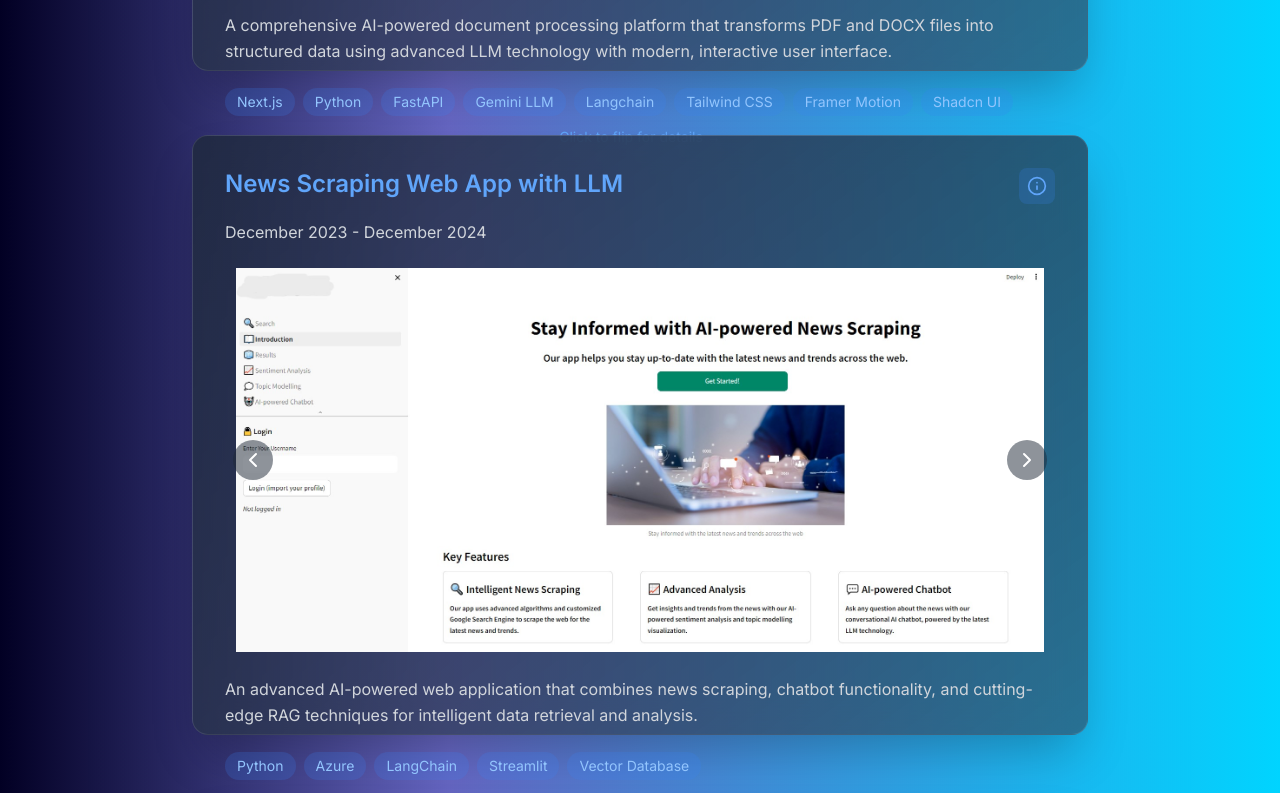
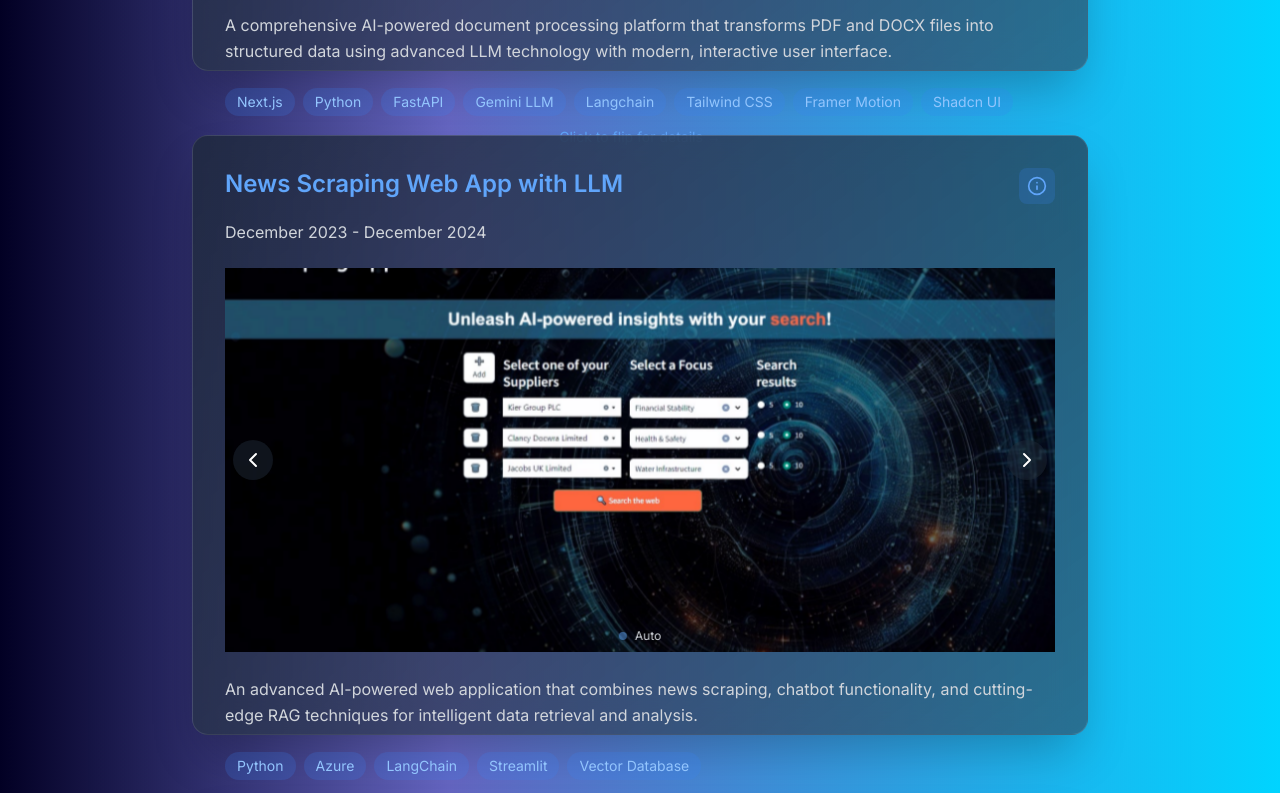
Before and after one commit to daniel1014/Next_portfolio, a Next.js app: page / in a window 1280 px wide. Shown: the part 4420-5213 px from the top of the page. Built offline with nearby package versions, Linux system fonts and the light colour scheme; no server answers.

Commit message:
Modify ProjectGallery to include auto-rotation and keyboard navigation features for enhanced user experience; update FlipCard component to use rotateX for 3D flipping effect; update .gitignore to exclude all markdown files.

```diff
--- a/components/FlipCard.tsx
+++ b/components/FlipCard.tsx
@@ -32,7 +32,7 @@ const FlipCard: React.FC<FlipCardProps> = ({ project }) => {
     <div className="relative h-[600px] w-full perspective-1000 z-0" style={{ transformStyle: 'preserve-3d' }}>
       <motion.div
         className="relative w-full h-full duration-700 transform-style-preserve-3d cursor-pointer"
-        animate={{ rotateY: isFlipped ? 180 : 0 }}
+        animate={{ rotateX: isFlipped ? 180 : 0 }}
         transition={{ duration: 0.7, ease: "easeInOut" }}
         onClick={() => setIsFlipped(!isFlipped)}
         style={{ transformStyle: 'preserve-3d' }}
@@ -40,8 +40,8 @@ const FlipCard: React.FC<FlipCardProps> = ({ project }) => {
         {/* Front of card */}
         <motion.div
           className="absolute inset-0 w-full h-full bg-card-gradient backdrop-blur-lg border border-white/10 rounded-2xl shadow-2xl p-8"
-          initial={{ rotateY: 0 }}
-          animate={{ rotateY: 0 }}
+          initial={{ rotateX: 0 }}
+          animate={{ rotateX: 0 }}
           whileHover={{ scale: 1.02 }}
           transition={{ duration: 0.3 }}
           style={{
@@ -96,8 +96,8 @@ const FlipCard: React.FC<FlipCardProps> = ({ project }) => {
         {/* Back of card */}
         <motion.div
           className="absolute inset-0 w-full h-full bg-gradient-to-br from-slate-800 to-slate-900 backdrop-blur-lg border border-purple-400/20 rounded-2xl shadow-2xl p-8"
-          initial={{ rotateY: 180 }}
-          animate={{ rotateY: 180 }}
+          initial={{ rotateX: 180 }}
+          animate={{ rotateX: 180 }}
           whileHover={{ scale: 1.02 }}
           transition={{ duration: 0.3 }}
           style={{
--- a/components/ProjectGallery.tsx
+++ b/components/ProjectGallery.tsx
@@ -1,19 +1,23 @@
-import React, { useState } from 'react';
+import React, { useState, useEffect, useRef } from 'react';
 import { ChevronLeft, ChevronRight, X } from 'lucide-react';
 import Image from 'next/image';
 
 const ProjectGallery: React.FC<{ images: string[] }> = ({ images }) => {
   const [currentImage, setCurrentImage] = useState(0);
   const [isModalOpen, setIsModalOpen] = useState(false);
+  const [isAutoRotating, setIsAutoRotating] = useState(true);
+  const intervalRef = useRef<NodeJS.Timeout | null>(null);
 
   const nextImage = (event: React.MouseEvent) => {
     event.stopPropagation();
-    setCurrentImage((prev) => (prev + 1) % images.length);
+    const nextIndex = (currentImage + 1) % images.length;
+    setCurrentImage(nextIndex);
   };
 
   const prevImage = (event: React.MouseEvent) => {
     event.stopPropagation();
-    setCurrentImage((prev) => (prev - 1 + images.length) % images.length);
+    const prevIndex = (currentImage - 1 + images.length) % images.length;
+    setCurrentImage(prevIndex);
   };
 
   const openModal = (event: React.MouseEvent) => {
@@ -26,31 +30,148 @@ const ProjectGallery: React.FC<{ images: string[] }> = ({ images }) => {
     setIsModalOpen(false);
   };
 
+  // Auto-rotation effect
+  useEffect(() => {
+    if (isAutoRotating && !isModalOpen) {
+      intervalRef.current = setInterval(() => {
+        setCurrentImage(prev => (prev + 1) % images.length);
+      }, 4000); // Slower rotation for better horizontal viewing (4 seconds)
+    } else {
+      if (intervalRef.current) {
+        clearInterval(intervalRef.current);
+        intervalRef.current = null;
+      }
+    }
+
+    return () => {
+      if (intervalRef.current) {
+        clearInterval(intervalRef.current);
+      }
+    };
+  }, [isAutoRotating, isModalOpen, images.length]);
+
+  // Keyboard navigation
+  useEffect(() => {
+    const handleKeyPress = (event: KeyboardEvent) => {
+      if (isModalOpen) return; // Don't interfere with modal controls
+
+      switch (event.key) {
+        case 'ArrowLeft':
+          event.preventDefault();
+          prevImage({ stopPropagation: () => {} } as React.MouseEvent);
+          break;
+        case 'ArrowRight':
+          event.preventDefault();
+          nextImage({ stopPropagation: () => {} } as React.MouseEvent);
+          break;
+        case ' ': // Spacebar to toggle auto-rotation
+          event.preventDefault();
+          setIsAutoRotating(prev => !prev);
+          break;
+      }
+    };
+
+    window.addEventListener('keydown', handleKeyPress);
+    return () => window.removeEventListener('keydown', handleKeyPress);
+  }, [isModalOpen, currentImage, images.length]);
+
   return (
     <>
-      <div className="relative w-full h-64 md:h-96 mb-6">
-        <Image
-          src={images[currentImage]}
-          alt={`Project screenshot ${currentImage + 1}`}
-          width={1800}
-          height={900}
-          className="w-full h-full object-contain rounded-lg cursor-pointer"
-          onClick={openModal}
-        />
+      {/* 3D Carousel Container - Safe perspective separate from FlipCard */}
+      <div
+        className="relative w-full h-64 md:h-96 mb-6 overflow-hidden"
+        style={{
+          perspective: '800px', // Optimized for horizontal rotation viewing
+          perspectiveOrigin: 'center center',
+          contain: 'layout style' // CSS containment to prevent overflow
+        }}
+        onMouseEnter={() => setIsAutoRotating(false)}
+        onMouseLeave={() => setIsAutoRotating(true)}
+      >
+        {/* 3D Carousel Scene */}
+        <div
+          className="relative w-full h-full"
+          style={{
+            transformStyle: 'preserve-3d',
+            transformOrigin: 'center center'
+          }}
+        >
+          {images.map((image, index) => {
+            // Calculate relative position from current image
+            const relativeIndex = index - currentImage;
+
+            // Use a smaller arc for better visibility and no back face issues
+            const maxAngle = 45; // Max 45 degrees from center
+            const angleStep = images.length > 1 ? (maxAngle * 2) / (images.length - 1) : 0;
+
+            const isActive = index === currentImage;
+
+            // Enhanced 3D visibility - show multiple images for 3D effect
+            const isVisible = Math.abs(relativeIndex) <= 2; // Show more images for 3D effect
+            const isNextToPrevious = Math.abs(relativeIndex) === 1; // Adjacent images
+
+            // Dynamic depth based on position for 3D effect
+            const baseZ = 60;
+            const translateZ = isActive ? baseZ + 40 : (isNextToPrevious ? baseZ + 20 : baseZ);
+
+            // Position active image at center (0 degrees) - INVERT ROTATION DIRECTION
+            let angle = isActive ? 0 : -relativeIndex * angleStep;
+
+            // Limit angle range to prevent back face visibility
+            angle = Math.max(-maxAngle, Math.min(maxAngle, angle));
+
+            return (
+              <div
+                key={index}
+                className="absolute inset-0 cursor-pointer"
+                style={{
+                  transform: `translateZ(${translateZ}px) rotateY(${angle}deg)`,
+                  opacity: isActive ? 1 : 0,
+                  filter: isActive ? 'blur(0px) brightness(1)' : 'blur(0.2px) brightness(0.95)',
+                  transition: 'all 0.8s cubic-bezier(0.4, 0.0, 0.2, 1)',
+                  zIndex: isActive ? 10 : (isNextToPrevious ? 5 : 1),
+                  backfaceVisibility: 'hidden',
+                  pointerEvents: !isVisible ? 'none' : 'auto' // Disable interaction for hidden images
+                }}
+                onClick={openModal}
+              >
+                <Image
+                  src={image}
+                  alt={`Project screenshot ${index + 1}`}
+                  width={1800}
+                  height={900}
+                  className={`w-full h-full object-contain rounded-lg transition-shadow duration-800 ${
+                    isActive ? 'shadow-2xl shadow-blue-500/20' : 'shadow-lg'
+                  }`}
+                />
+              </div>
+            );
+          })}
+        </div>
+
+        {/* Navigation Controls */}
         <button
           onClick={prevImage}
-          className="absolute left-2 bg-gray-800 bg-opacity-50 text-white p-2 rounded-full"
+          className="absolute left-2 bg-gray-800 bg-opacity-50 text-white p-2 rounded-full hover:bg-opacity-70 transition-colors z-10"
           style={{ top: 'calc(50% - 20px)' }}
         >
           <ChevronLeft size={24} />
         </button>
         <button
           onClick={nextImage}
-          className="absolute right-2 bg-gray-800 bg-opacity-50 text-white p-2 rounded-full"
+          className="absolute right-2 bg-gray-800 bg-opacity-50 text-white p-2 rounded-full hover:bg-opacity-70 transition-colors z-10"
           style={{ top: 'calc(50% - 20px)' }}
         >
           <ChevronRight size={24} />
         </button>
+
+        {/* Auto-rotation indicator */}
+        <div className="absolute bottom-2 left-1/2 transform -translate-x-1/2 flex items-center space-x-2 z-10">
+          <div className={`w-2 h-2 rounded-full transition-colors ${isAutoRotating ? 'bg-blue-400 animate-pulse' : 'bg-gray-400'}`} />
+          <span className="text-xs text-gray-300">
+            {isAutoRotating ? 'Auto' : 'Paused'}
+          </span>
+        </div>
       </div>
 
       {isModalOpen && (
```
Also changed, not shown: 1 other file (tests, documents, lock files or other folders).
